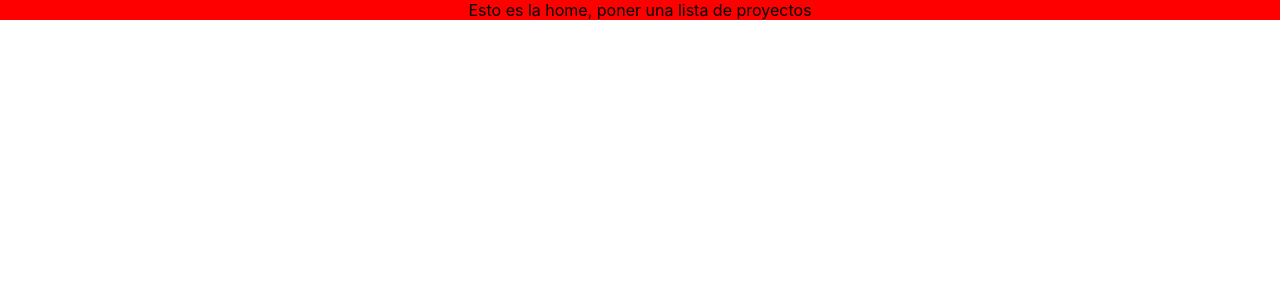
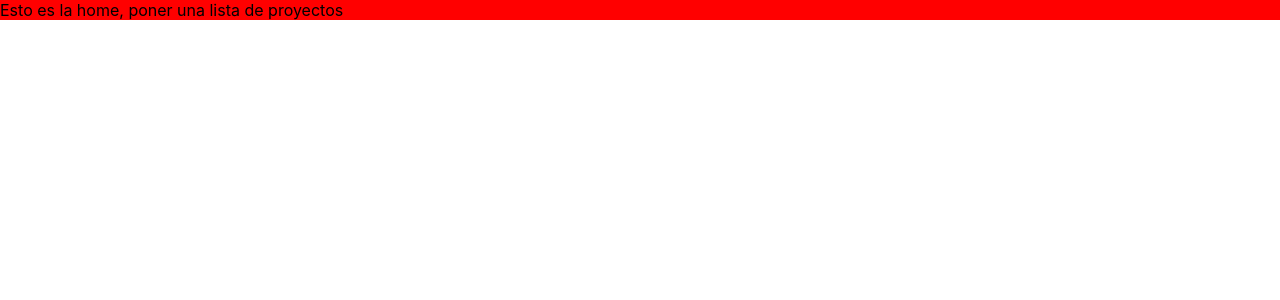
Before and after one commit to dani17b/monitor, a React (Create React App) app: page / in a window 1280 px wide. Shown: the top 300 px of the page. Built offline with nearby package versions, Linux system fonts and the light colour scheme; no server answers.

Commit message:
First commit

```diff
--- a/src/App.tsx
+++ b/src/App.tsx
@@ -1,10 +1,10 @@
 import React from 'react';
-import './app.css';
+//import './app.css';
 import { Home } from './modules/home';
 
 function App() {
   return (
-    <div className="App">
+    <div>
       <Home />
     </div>
   );
```
